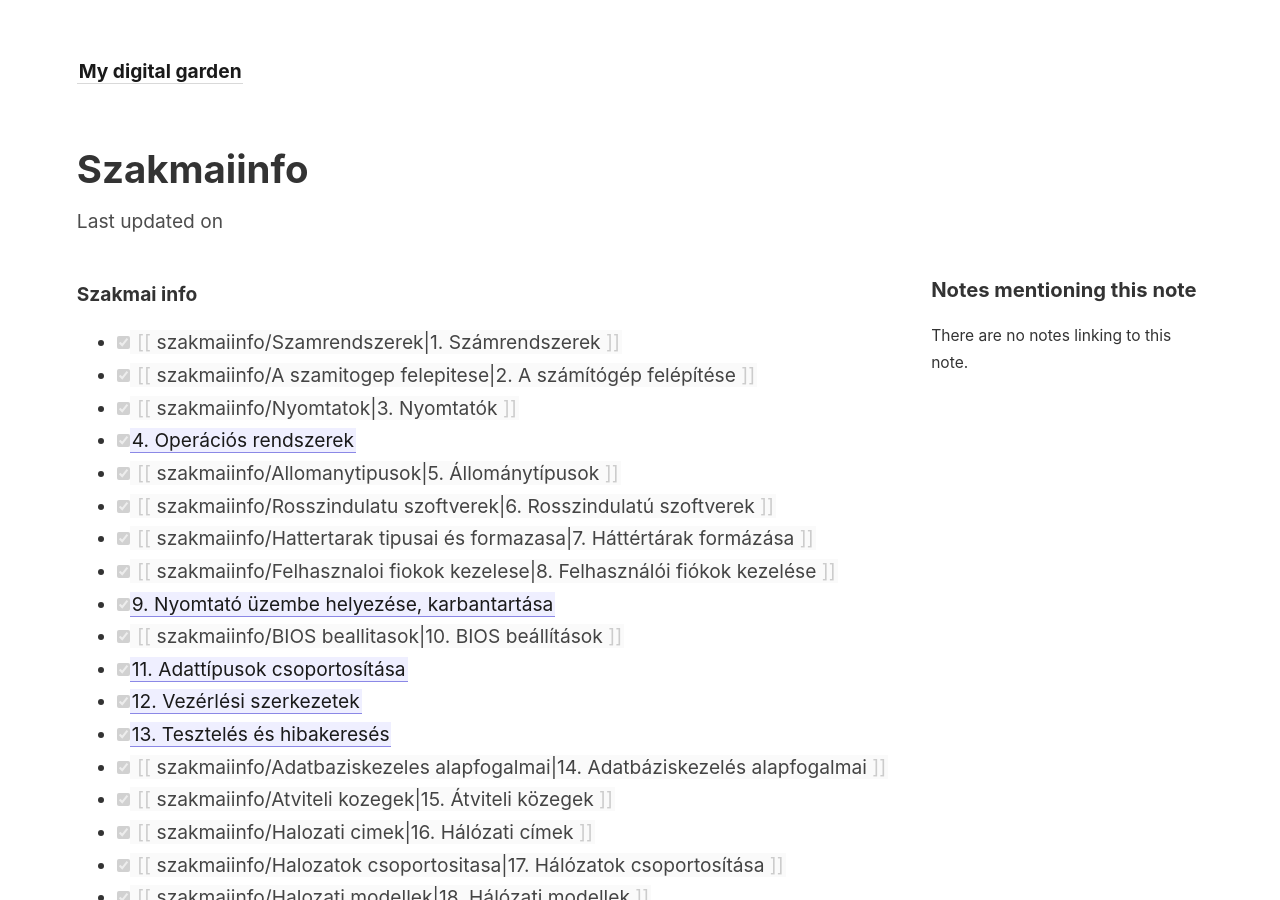
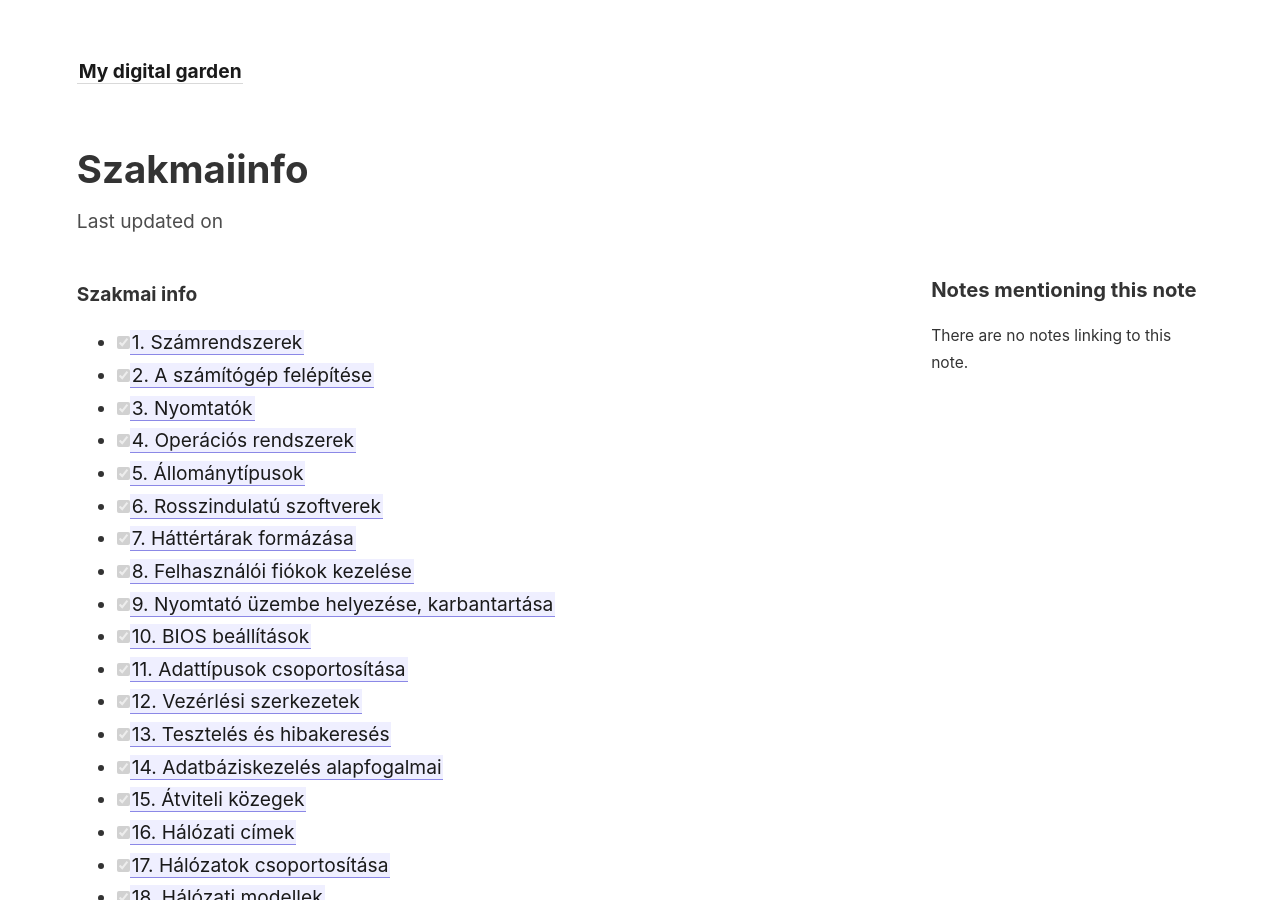
Before and after one commit to Danvenrit/jegyzet-jegyzetek, a Jekyll site: the page built from _notes/szakmaiinfo/szakmaiINFO.md, in a window 1280 px wide and 900 px high. Built offline with Jekyll 4.4.1, drawn with Linux system fonts in a browser that asks for light colours; some of the changed text lies outside the part shown.

Commit message:
fixing info files

```diff
--- a/_notes/szakmaiinfo/szakmaiINFO.md
+++ b/_notes/szakmaiinfo/szakmaiINFO.md
@@ -1,21 +1,21 @@
 #### Szakmai info
-- [x] [[szakmaiinfo/Szamrendszerek|1. Számrendszerek]]
-- [x] [[szakmaiinfo/A szamitogep felepitese|2. A számítógép felépítése]]
-- [x] [[szakmaiinfo/Nyomtatok|3. Nyomtatók]]
+- [x] [[Szamrendszerek|1. Számrendszerek]]
+- [x] [[A szamitogep felepitese|2. A számítógép felépítése]]
+- [x] [[Nyomtatok|3. Nyomtatók]]
 - [x] [[Operacios rendszerek|4. Operációs rendszerek]]
-- [x] [[szakmaiinfo/Allomanytipusok|5. Állománytípusok]]
-- [x] [[szakmaiinfo/Rosszindulatu szoftverek|6. Rosszindulatú szoftverek]]
-- [x] [[szakmaiinfo/Hattertarak tipusai és formazasa|7. Háttértárak formázása]]
-- [x] [[szakmaiinfo/Felhasznaloi fiokok kezelese|8. Felhasználói fiókok kezelése]]
+- [x] [[Allomanytipusok|5. Állománytípusok]]
+- [x] [[Rosszindulatu szoftverek|6. Rosszindulatú szoftverek]]
+- [x] [[Hattertarak tipusai és formazasa|7. Háttértárak formázása]]
+- [x] [[Felhasznaloi fiokok kezelese|8. Felhasználói fiókok kezelése]]
 - [x] [[Nyomtato uzembe helyezese es karbantartasa|9. Nyomtató üzembe helyezése, karbantartása]]
-- [x] [[szakmaiinfo/BIOS beallitasok|10. BIOS beállítások]]
+- [x] [[BIOS beallitasok|10. BIOS beállítások]]
 - [x] [[Adattipusok csoportositasa|11. Adattípusok csoportosítása]]
 - [x] [[Vezerlesi szerkezetek|12. Vezérlési szerkezetek]]
 - [x] [[Teszteles es hibakereses|13. Tesztelés és hibakeresés]]
-- [x] [[szakmaiinfo/Adatbaziskezeles alapfogalmai|14. Adatbáziskezelés alapfogalmai]]
-- [x] [[szakmaiinfo/Atviteli kozegek|15. Átviteli közegek]]
-- [x] [[szakmaiinfo/Halozati cimek|16. Hálózati címek]]
-- [x] [[szakmaiinfo/Halozatok csoportositasa|17. Hálózatok csoportosítása]]
-- [x] [[szakmaiinfo/Halozati modellek|18. Hálózati modellek]]
-- [x] [[szakmaiinfo/LAN halozati eszkozok|19. LAN hálózati eszközök]]
-- [x] [[szakmaiinfo/Vezeteknelkuli halozat beallitasa|20. Vezetéknélküli hálózat beállítása]]
+- [x] [[Adatbaziskezeles alapfogalmai|14. Adatbáziskezelés alapfogalmai]]
+- [x] [[Atviteli kozegek|15. Átviteli közegek]]
+- [x] [[Halozati cimek|16. Hálózati címek]]
+- [x] [[Halozatok csoportositasa|17. Hálózatok csoportosítása]]
+- [x] [[Halozati modellek|18. Hálózati modellek]]
+- [x] [[LAN halozati eszkozok|19. LAN hálózati eszközök]]
+- [x] [[Vezeteknelkuli halozat beallitasa|20. Vezetéknélküli hálózat beállítása]]
```
Also changed, not shown: _notes/nyelvtan/nyelvtanINFO.md (+11 -11 lines).
